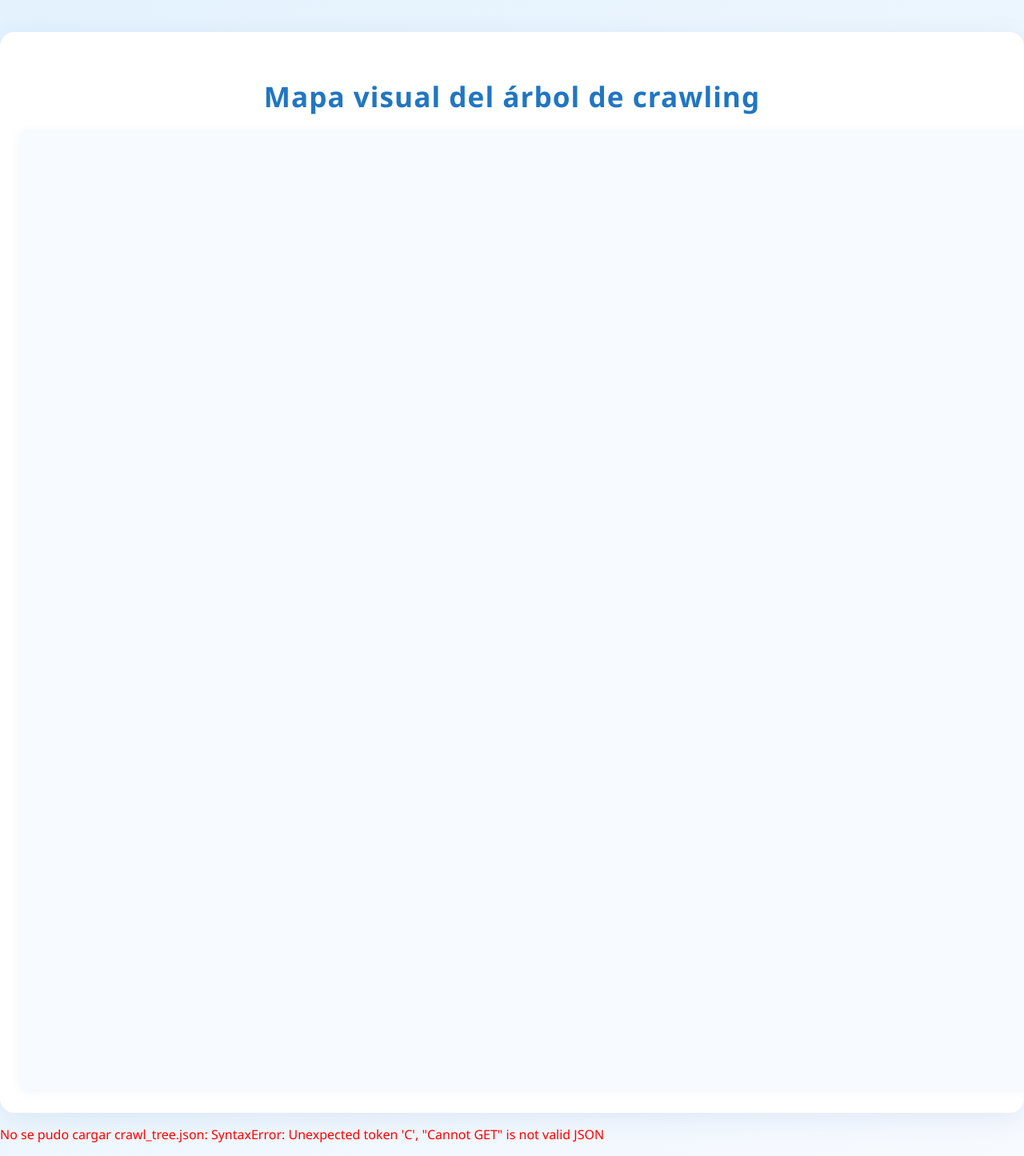
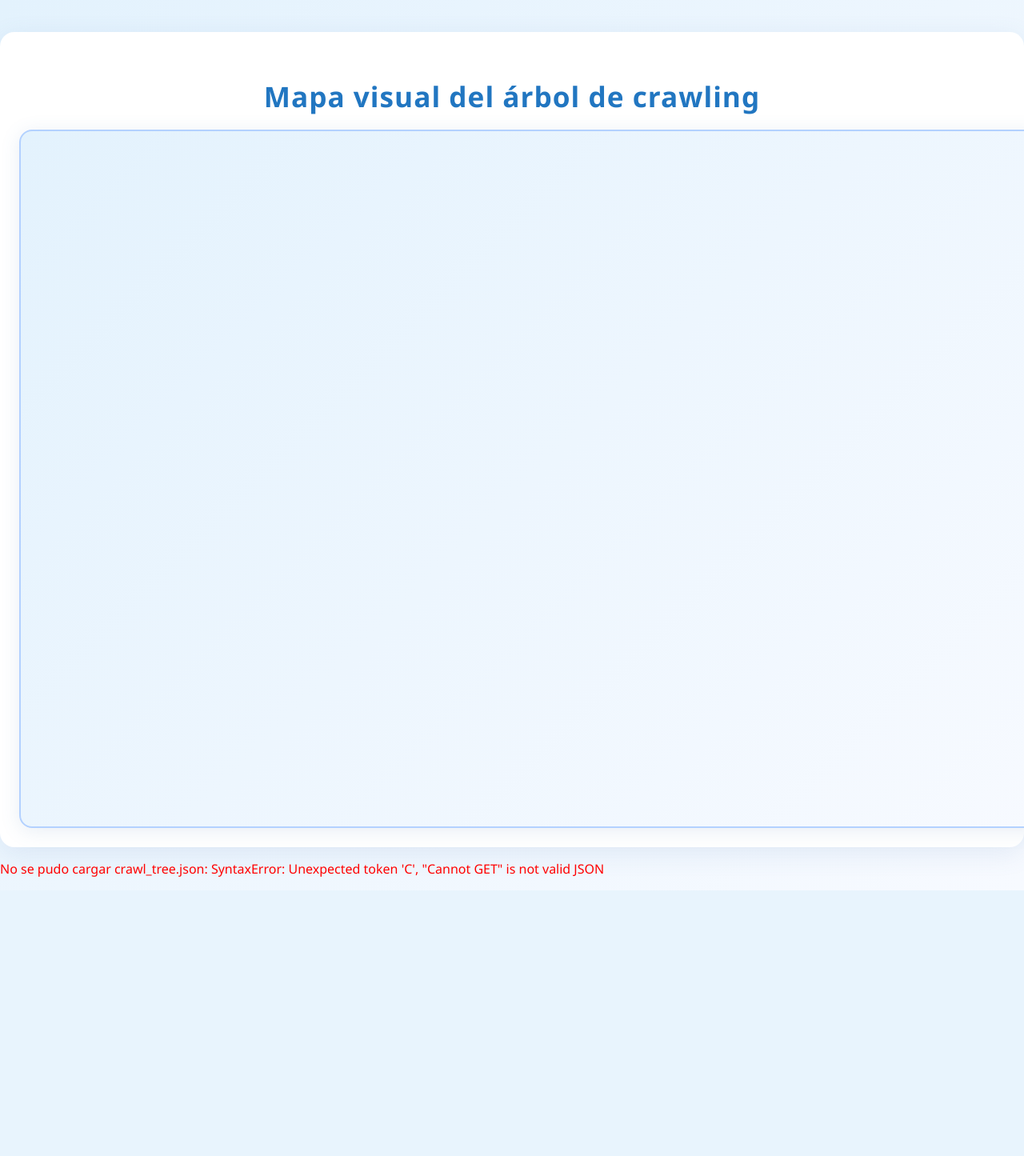
Before and after one commit to KevPatterson/WebSec-Framework, a Flask app: page /crawl_tree in a window 1280 px wide; the page is wider, and only the part inside the window is pictured. Shown: that part at 80% size. After the commit the page ends 1113 px from the top of that part, so only its background shows below. Run offline with Flask 3, Linux system fonts and the light colour scheme.

Commit message:
Añadir visualización interactiva del árbol de crawling y mejorar la estética general

```diff
--- a/run.py
+++ b/run.py
@@ -84,7 +84,6 @@
 Ejemplo de uso avanzado:
     python run.py https://example.com --nuclei --nuclei-severity high,critical --nuclei-tags xss,sqli --nuclei-cves CVE-2023-1234 --nuclei-categories exposures --nuclei-header "Authorization: Bearer TOKEN" --nuclei-cookie "sessionid=abc; csrftoken=xyz"
     python run.py --nuclei-url-list urls.txt --nuclei --nuclei-severity high
-"""
     print(help_text)
 
 def main():
@@ -101,6 +100,7 @@
     # Opciones avanzadas para Nuclei
     parser.add_argument("--nuclei-severity", help="Filtrar por severidad (critical,high,medium,low,info)")
     parser.add_argument("--nuclei-tags", help="Filtrar por tags (ej: xss,sqli)")
+     help_text = """
     parser.add_argument("--nuclei-cves", help="Filtrar por CVEs (ej: CVE-2023-1234,CVE-2022-5678)")
     parser.add_argument("--nuclei-categories", help="Filtrar por categorías (ej: exposures,misconfiguration)")
     parser.add_argument("--nuclei-url-list", help="Ruta a archivo de URLs para escaneo masivo con Nuclei")
--- a/templates/crawl_tree.html
+++ b/templates/crawl_tree.html
@@ -33,7 +33,19 @@
       margin-bottom: 18px;
       letter-spacing: 1px;
     }
-    svg { overflow: auto; background: #f7faff; border-radius: 12px; box-shadow: 0 2px 12px rgba(80,120,180,0.08); }
+    svg {
+      overflow: auto;
+      background: linear-gradient(135deg, #e3f2fd 0%, #f7faff 100%);
+      border-radius: 16px;
+      box-shadow: 0 4px 24px rgba(80,120,180,0.13);
+      border: 2px solid #b3d1ff;
+      padding: 24px;
+      margin: 0 auto;
+      display: block;
+      transition: box-shadow 0.3s, background 0.3s;
+      max-width: 100%;
+      height: auto;
+    }
     .node text { max-width: 500px; text-overflow: ellipsis; white-space: nowrap; overflow: hidden; }
     .tooltip {
       font-family: 'Segoe UI', Arial, sans-serif;
```
Also changed, not shown: README.md.
